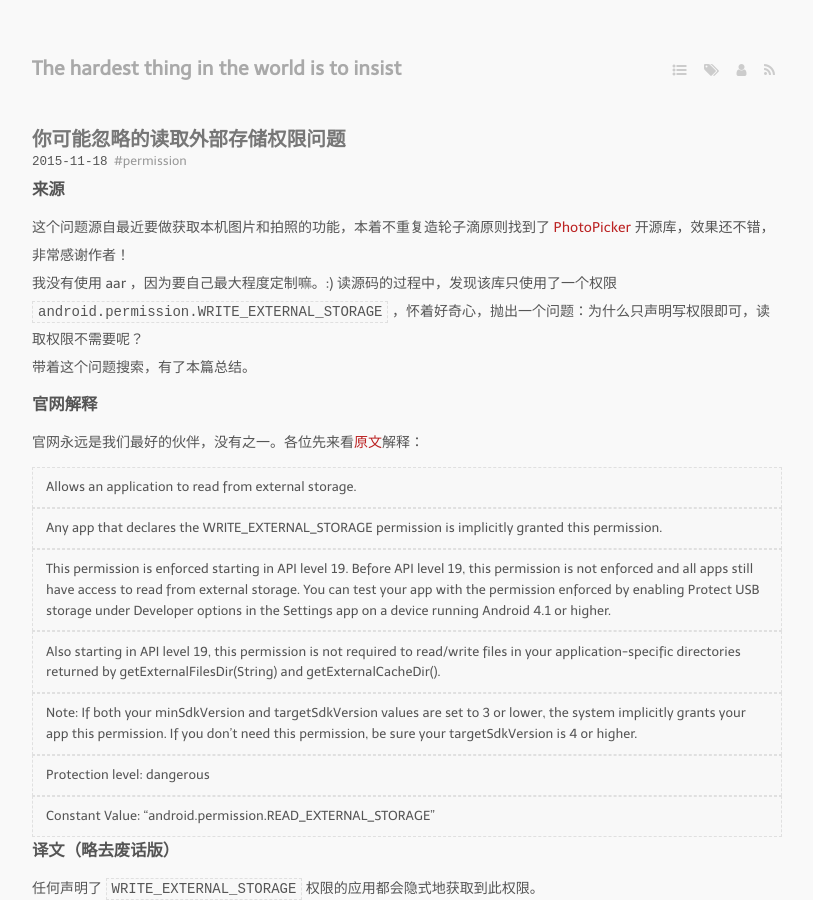
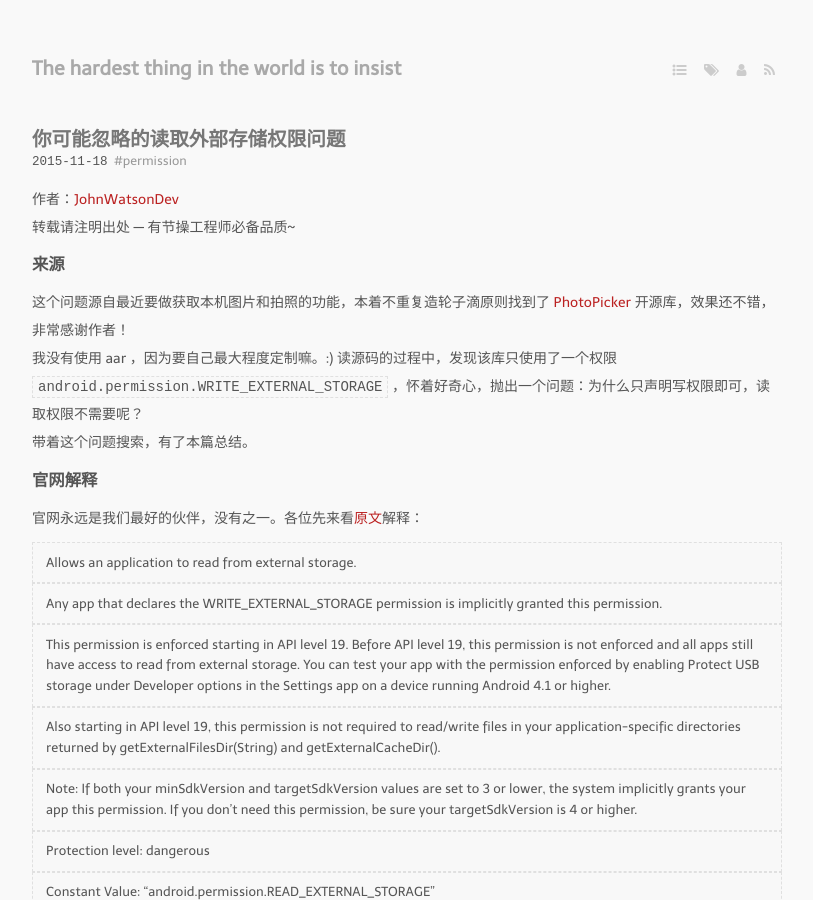
Before and after one commit to johnwatsondev/johnwatsondev.github.io, a Jekyll site: the page built from index.md, in a window 1280 px wide and 900 px high. Shown: the whole window, without its empty margins (233-1046 px from the left). Built offline with Jekyll 4.4.1, drawn with Linux system fonts in a browser that asks for light colours; nearby versions of some CDN libraries; some web fonts are replaced; Markdown is read by kramdown in place of the engine named in the settings.

Commit message:
update post

```diff
--- a/_posts/2015-11-17-runtime-permission-util.md
+++ b/_posts/2015-11-17-runtime-permission-util.md
@@ -6,6 +6,9 @@ comments: true
 tags:
   - permission
 ---
+
+作者：[JohnWatsonDev](http://www.johnwatsondev.com)
+转载请注明出处 --- 有节操工程师必备品质~
 
 ### 前言
 在 6.0 上使用 [PhotoPicker](https://github.com/donglua/PhotoPicker) ，由于默认情况下应用权限是未通过的，所以出现问题。
--- a/_posts/2015-11-18-you-did-not-notice-things-about-read-external-storage.md
+++ b/_posts/2015-11-18-you-did-not-notice-things-about-read-external-storage.md
@@ -6,6 +6,9 @@ comments: true
 tags:
   - permission
 ---
+
+作者：[JohnWatsonDev](http://www.johnwatsondev.com)
+转载请注明出处 --- 有节操工程师必备品质~
 
 ### 来源
 这个问题源自最近要做获取本机图片和拍照的功能，本着不重复造轮子滴原则找到了 [PhotoPicker](https://github.com/donglua/PhotoPicker) 开源库，效果还不错，非常感谢作者！
```
